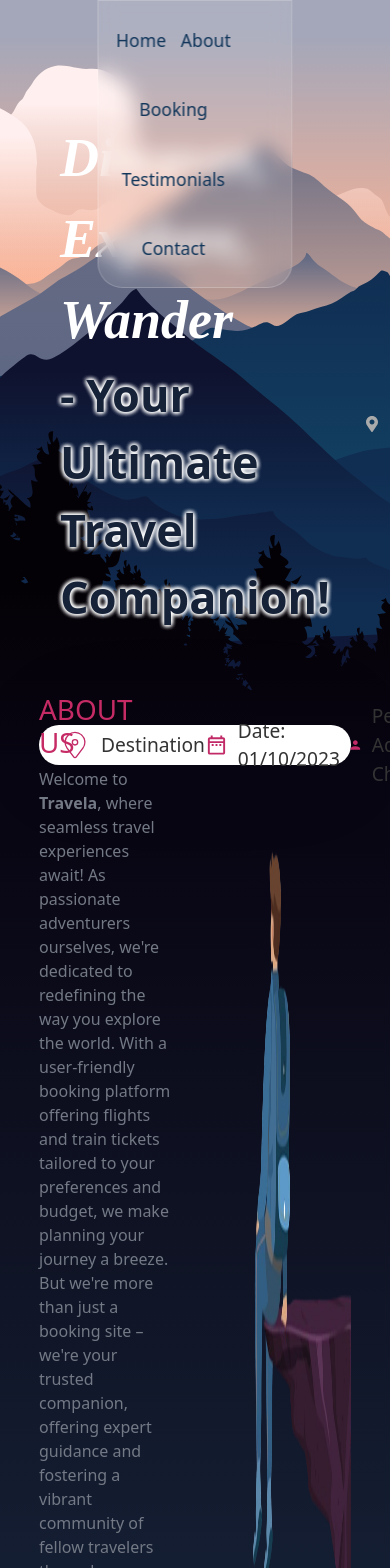
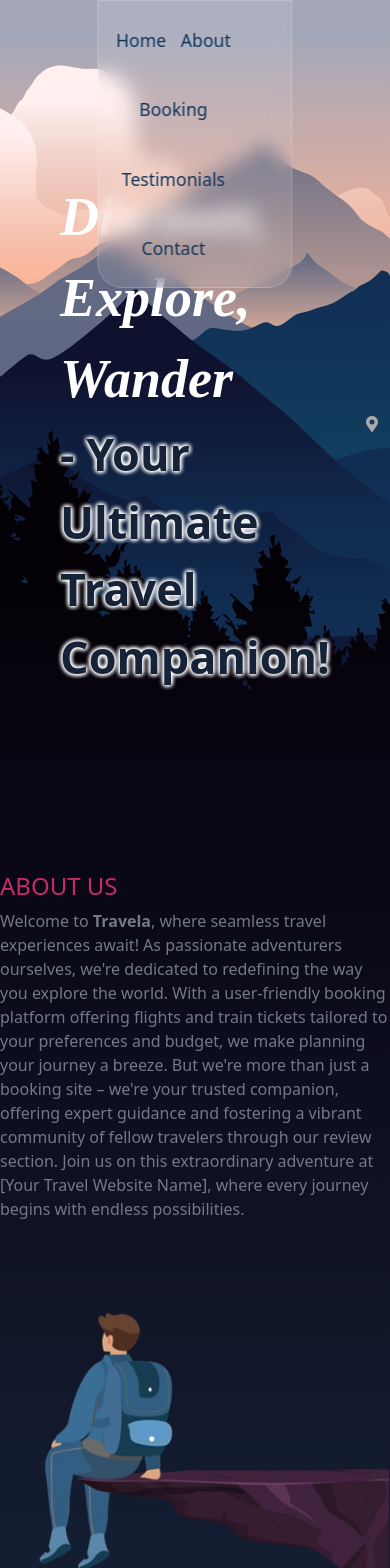
Before and after one commit to valentra/Loading-Minds_EC107A, a React (Create React App) app in the folder Travel/: page / in a window 390 px wide. Shown: the top 1568 px of the page. Built offline with nearby package versions, Linux system fonts and the light colour scheme.

Commit message:
update:responsiveness updated

```diff
--- a/Travel/src/App.css
+++ b/Travel/src/App.css
@@ -3,7 +3,9 @@
     margin: 0;
     padding: 0;
 }
-
+.main{
+    width:100%;
+}
 
 .section__padding
 {
--- a/Travel/src/App.js
+++ b/Travel/src/App.js
@@ -10,15 +10,15 @@ import Destination from "./components/Destination/Destination";
 
 export default function App() {
   return (
-    <div>
+    <div className="main">
       <Navbar />
       <Home />
       <About/>
       <Booking/>
       <Destination/>
-      <div className="App">
+      {/* <div className="App">
       <Testimonials/>
-      </div>
+      </div> */}
 
       <Contact/>
       <Footer/>
--- a/Travel/src/components/About/About.css
+++ b/Travel/src/components/About/About.css
@@ -5,6 +5,7 @@
     align-items: center;
     height: 100vh; /* Adjust this value as needed */
     background: linear-gradient(to bottom, #090614, #162237);
+    width:100%;
 }
 
 .about-section {
@@ -32,3 +33,34 @@
     width: 80%;
     height: auto;
 }
+/* For tablets */
+@media (max-width: 768px) {
+    .about-section {
+      flex-direction: column;
+      width: 90%;
+    }
+
+    .text-section,
+    .image-section {
+      padding: 10px 0;
+    }
+
+    .image-section img {
+      width: 100%;
+    }
+  }
+
+  /* For mobile phones */
+  @media (max-width: 480px) {
+    .about-section {
+      width: 100%;
+    }
+
+    .text-section h1 {
+      font-size: 24px; /* Adjust as needed */
+    }
+
+    .image-section img {
+      width: 100%;
+    }
+  }
--- a/Travel/src/components/Booking/Booking.css
+++ b/Travel/src/components/Booking/Booking.css
@@ -60,7 +60,8 @@
 
   .card-container {
     display: flex;
-    justify-content: space-around;
+    justify-content: center;
+    align-items: center;
   }
 
   .card {
@@ -114,3 +115,9 @@
   .book-button:hover {
     background-color: rgb(138, 8, 58);
   }
+  @media (max-width:898px){
+
+    .card-container {
+      flex-direction: column;
+    }
+  }
--- a/Travel/src/components/Destination/Destination.js
+++ b/Travel/src/components/Destination/Destination.js
@@ -50,6 +50,9 @@ const BookingContainer = styled.div`
   display: flex;
   align-items: center;
   justify-content: center;
+  @media(max-width:898px){
+    flex-direction: column;
+  }
 `;
 
 const BookingContent = styled.div`
@@ -107,6 +110,8 @@ const FormButton = styled.button`
 const MapContainer = styled.div`
   flex: 1;
   height: 400px;
+ justify-content:center;
+ align-items:center;
 `;
 
 const MapImage = styled.img`
--- a/Travel/src/components/Home/Home.css
+++ b/Travel/src/components/Home/Home.css
@@ -8,6 +8,7 @@
     justify-content: space-evenly;
     align-items: center;
     flex-direction: column;
+    width:100%;
 }
 .text {
     display: flex;
--- a/Travel/src/components/Home/Home.js
+++ b/Travel/src/components/Home/Home.js
@@ -11,7 +11,7 @@ const Home = () => {
       <p className='text glow'>
       <span className='special-font no-glow'>Discover, Explore, Wander</span> - Your Ultimate Travel Companion!
       </p>
-      <div className='block'>
+      {/* <div className='block'>
       <div className='destination' style={{ display: 'flex', alignItems: 'center', gap: '10px', color: '#333', fontSize: '1.2rem' }}>
           <CiLocationOn style={{ color: ' #c22a67', fontSize: '2rem' }} /> Destination
       </div>
@@ -26,7 +26,7 @@ const Home = () => {
           Book your trip!
         </button>
       </div>
-    </div>
+    </div> */}
     </div>
   )
 }
--- a/Travel/src/components/Navbar/navbar.css
+++ b/Travel/src/components/Navbar/navbar.css
@@ -1,5 +1,6 @@
 .nav__container{
     background-color: rgba(164, 167, 185, 1);
+
 }
 .nav{
 
```
